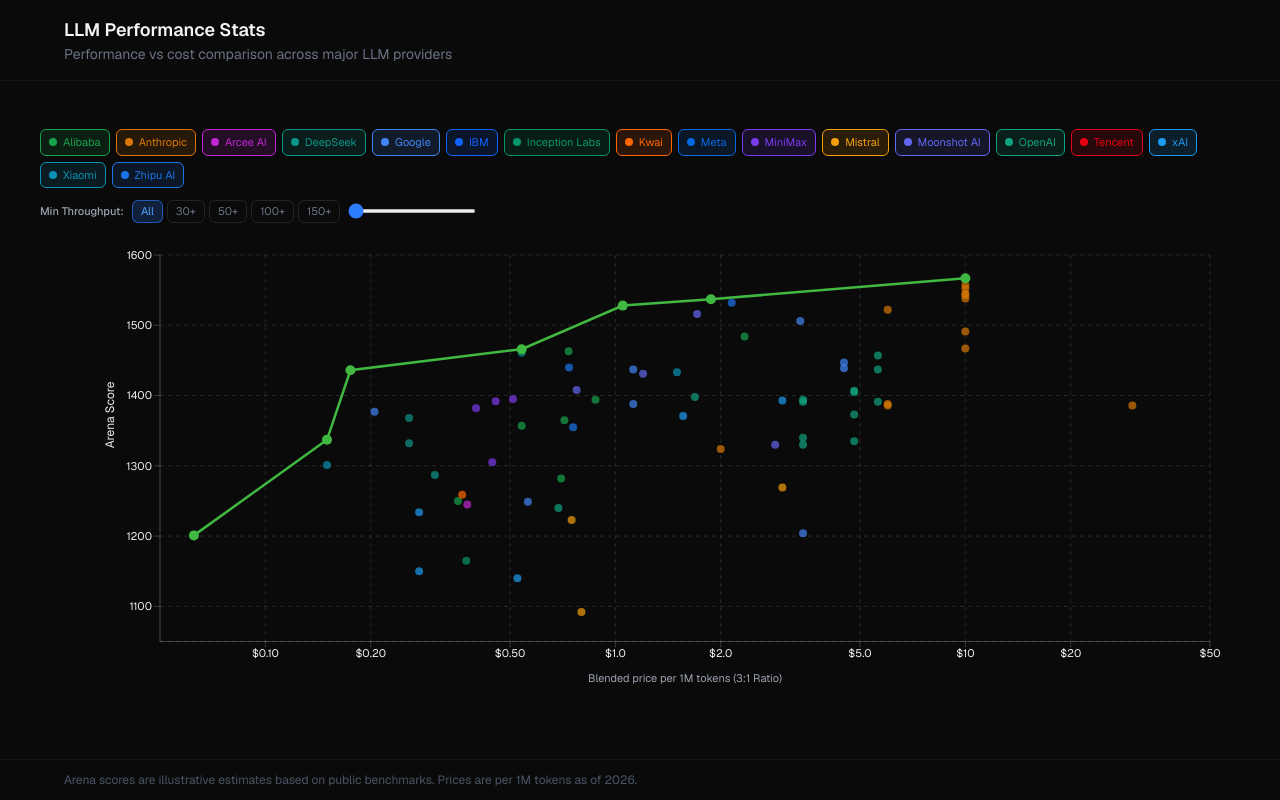
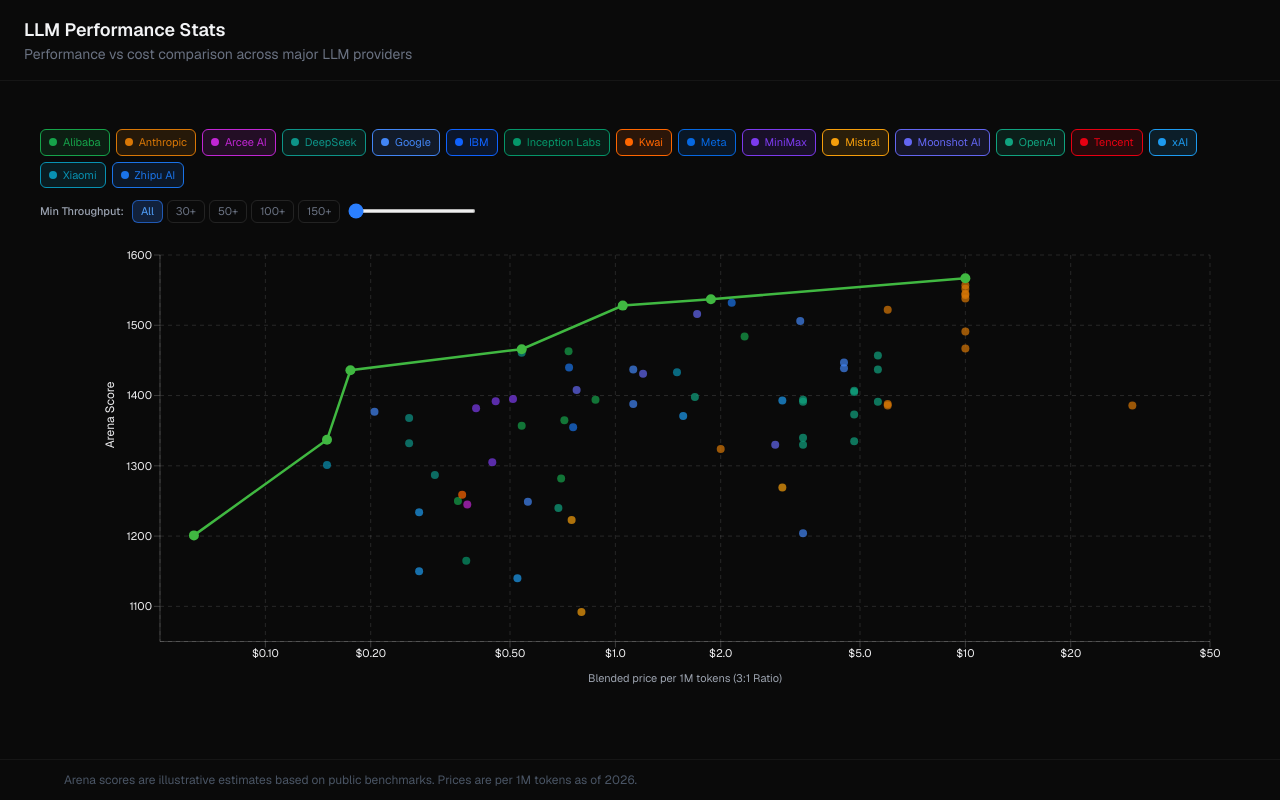
Before and after one commit to yuto-moriizumi/llm-coding-stats, a Next.js app: page / in a window 1280 px wide. Built offline with nearby package versions, Linux system fonts and the light colour scheme.

Commit message:
Remove duplicate header title and align header with chart
- Remove 'Pareto Frontier' title from ParetoChart component
- Remove max-w-6xl wrapper from page header for left-aligned layout

Co-Authored-By: Claude Opus 4.8 <noreply@anthropic.com>

```diff
--- a/app/page.tsx
+++ b/app/page.tsx
@@ -5,14 +5,12 @@ export default function Home() {
     <div className="flex min-h-screen flex-col bg-[#0a0a0a]">
       {/* Header */}
       <header className="border-b border-white/5 px-6 py-4">
-        <div className="mx-auto max-w-6xl">
         <h1 className="text-lg font-semibold text-gray-100">
           LLM Performance Stats
         </h1>
         <p className="text-sm text-gray-500">
           Performance vs cost comparison across major LLM providers
         </p>
-        </div>
       </header>
 
       {/* Main chart */}
```
Lines whose indentation alone changed are shown as unchanged.
